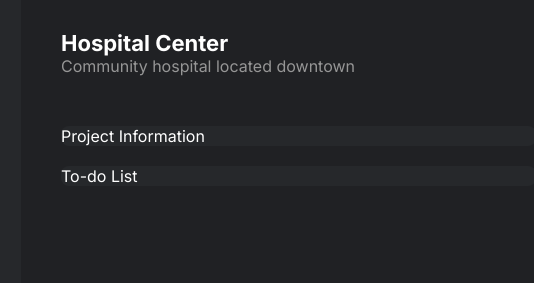
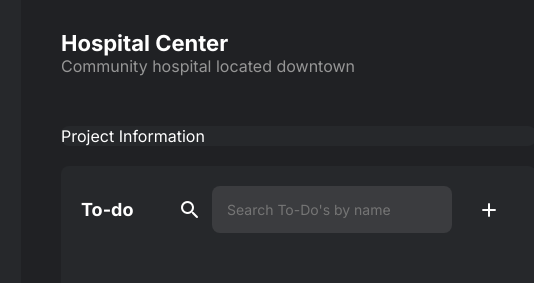
Before and after one commit to avitev92/TOC_Static_Website, a plain HTML site: page index.html in a window 1280 px wide. Shown: the top 283 px of the page, 279-813 px from the left. Drawn offline with Linux system fonts and the light colour scheme.

Commit message:
creating the to-do list

```diff
--- a/index.html
+++ b/index.html
@@ -144,7 +144,24 @@
             <div class="main-page-content">
                 <div style="display: flex; flex-direction: column; row-gap: 20px;">
                     <div class="dashboard-card">Project Information</div>
-                    <div class="dashboard-card">To-do List</div>
+                    <div class="dashboard-card" id="to-do-list" style="display: flex; flex-grow: 1;">
+                        <div style="display: flex; margin: 20px; align-items: center; justify-content: space-between;">
+                            <div>
+                                <h3>To-do</h3>
+                            </div>
+                            <div style="display: flex; align-items: center;"><span class="material-icons-round">
+                                search
+                                </span>
+                            <input type="text" placeholder="Search To-Do's by name" style="margin-right: 10px;">
+                            <button "id="new-todo" style="background-color: transparent;">
+                                <span class="material-icons-round" style="color:white; margin-right:0;">
+                                add
+                                </span>
+                            </button>
+                            </div>
+                            </div>
+                        </div>
+                    </div>
                 </div>
                 <div id="viewer-container" class="dashboard-card"></div>
             </div>
--- a/style.css
+++ b/style.css
@@ -19,6 +19,7 @@
     margin: 0;
     padding: 0;
 }
+
 body {
     display: grid;
     grid-template-columns: 300px 1fr;
@@ -39,6 +40,7 @@ button{
     border-radius: 100px;
     border:none;
 }
+
 
 h2 {
     font-size: var(--fontsize-xlarge);
```
